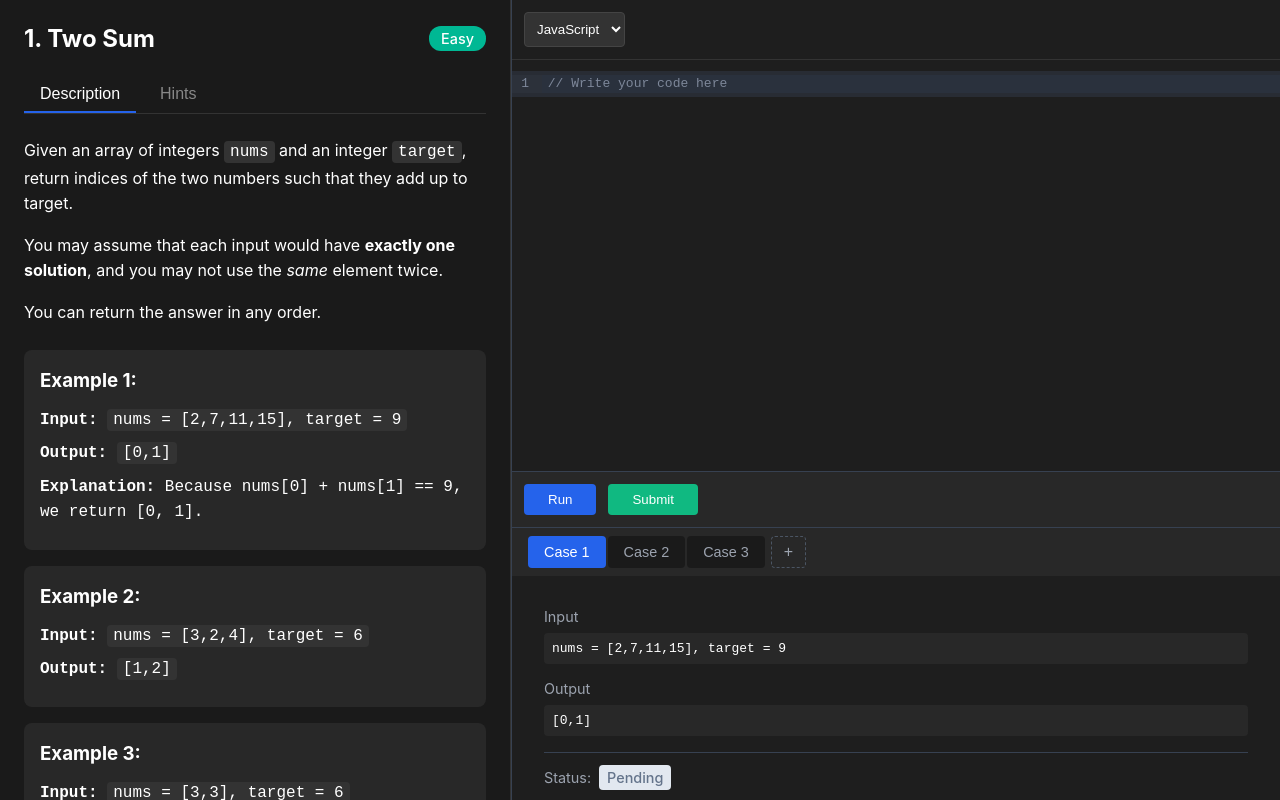
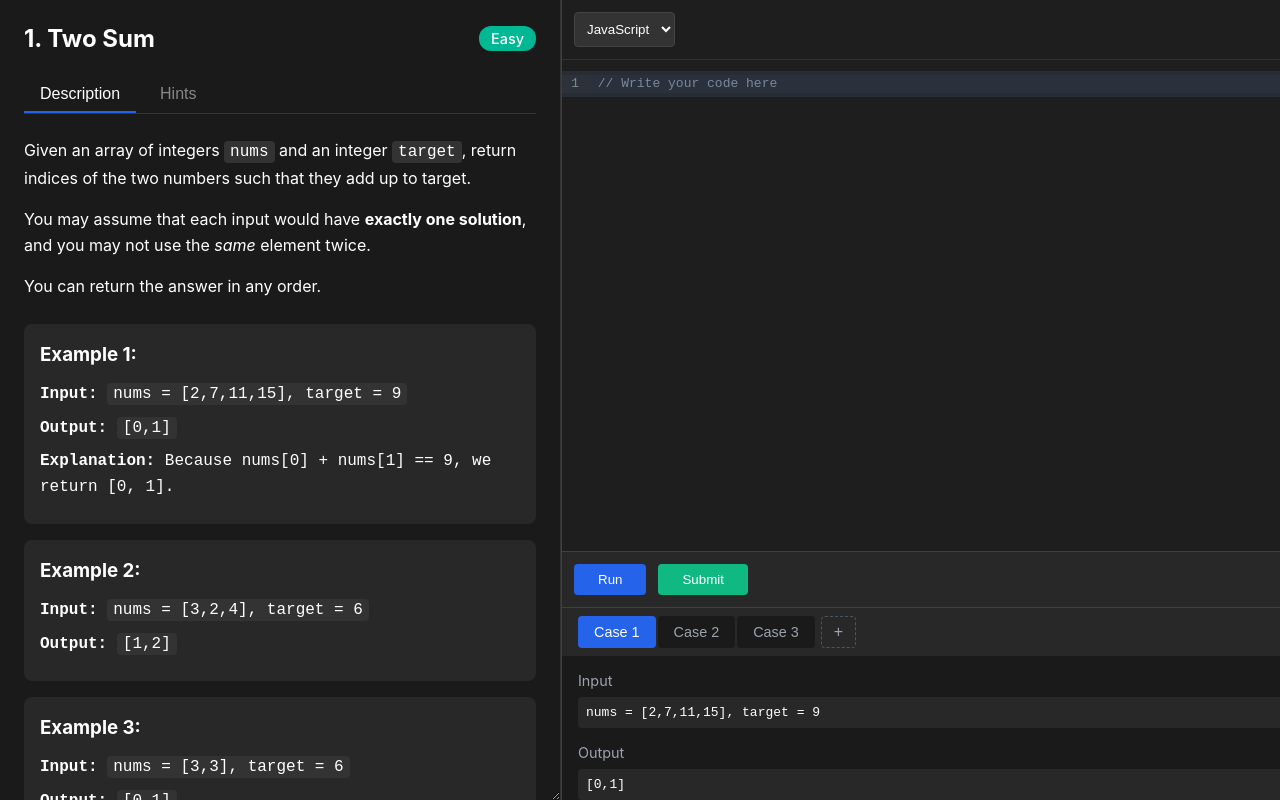
Before and after one commit to jesvinpd/Education_platform, a React (Create React App) app: page /problem/1 in a window 1280 px wide. Built offline with nearby package versions, Linux system fonts and the light colour scheme.

Commit message:
scroll bar in x direction solved for Problem.jsx

```diff
--- a/src/components/dashboard/css/Problem.css
+++ b/src/components/dashboard/css/Problem.css
@@ -3,14 +3,33 @@
   height: 100vh;
   background-color: #282828;
   color: #ffffff;
+  overflow-x: hidden;
 }
 
 .problem-description-panel {
-  flex: 1;
+  flex: 0 0 40%;
+  min-width: 400px;
+  max-width: 800px;
   padding: 24px;
   overflow-y: auto;
+  overflow-x: hidden;
   background-color: #1a1a1a;
   border-right: 1px solid #333;
+  resize: horizontal;
+  position: relative;
+  word-wrap: break-word;
+}
+
+/* Add resize handle */
+.problem-description-panel::after {
+  content: "";
+  position: absolute;
+  right: -5px;
+  top: 0;
+  bottom: 0;
+  width: 10px;
+  cursor: col-resize;
+  background: transparent;
 }
 
 .problem-header {
@@ -24,6 +43,8 @@
   font-size: 1.5rem;
   margin: 0;
   color: #ffffff;
+  word-wrap: break-word;
+  max-width: 100%;
 }
 
 .difficulty-tag {
@@ -82,6 +103,9 @@
 
 .example-content {
   font-family: monospace;
+  white-space: pre-wrap;
+  word-wrap: break-word;
+  max-width: 100%;
 }
 
 .example-input,
@@ -95,6 +119,9 @@ code {
   padding: 2px 6px;
   border-radius: 4px;
   font-family: monospace;
+  white-space: pre-wrap;
+  word-wrap: break-word;
+  max-width: 100%;
 }
 
 .constraints {
@@ -115,6 +142,7 @@ code {
   flex-wrap: wrap;
   gap: 8px;
   margin-top: 24px;
+  max-width: 100%;
 }
 
 .topic-tag {
@@ -123,134 +151,6 @@ code {
   font-size: 0.85rem;
   background-color: #333;
   color: #fff;
-}
-
-.code-panel {
-  flex: 1;
-  display: flex;
-  flex-direction: column;
-  background-color: #1e1e1e;
-}
-
-.editor-header {
-  padding: 12px;
-  border-bottom: 1px solid #333;
-}
-
-.language-select {
-  padding: 8px;
-  background-color: #333;
-  color: #fff;
-  border: 1px solid #444;
-  border-radius: 4px;
-}
-
-.editor-container {
-  min-height: 50%;
-  flex: 1;
-  overflow: hidden;
-}
-
-.action-buttons {
-  display: flex;
-  gap: 12px;
-  padding: 12px;
-  background-color: #282828;
-}
-
-.run-button,
-.submit-button {
-  padding: 8px 24px;
-  border: none;
-  border-radius: 4px;
-  font-weight: 500;
-  cursor: pointer;
-}
-
-.run-button {
-  background-color: #2563eb;
-  color: white;
-}
-
-.submit-button {
-  background-color: #10b981;
-  color: white;
-}
-
-.test-cases {
-  padding: 16px;
-  background-color: #282828;
-}
-
-.test-case {
-  margin-bottom: 16px;
-  border: 1px solid #333;
-  border-radius: 4px;
-  overflow: hidden;
-}
-
-.test-case-header {
-  display: flex;
-  justify-content: space-between;
-  align-items: center;
-  padding: 12px 16px;
-  background-color: #333;
-  border-top-left-radius: 4px;
-  border-top-right-radius: 4px;
-}
-
-.test-case-content {
-  padding: 16px;
-  background-color: #1E1E1E;
-  border-bottom-left-radius: 4px;
-  border-bottom-right-radius: 4px;
-}
-
-.test-status {
-  padding: 4px 8px;
-  border-radius: 4px;
-  font-size: 0.9rem;
-  font-weight: 500;
-}
-
-.test-status.pending {
-  background-color: #e2e8f0;
-  color: #64748b;
-}
-
-.test-status.running {
-  background-color: #bae6fd;
-  color: #0369a1;
-}
-
-.test-status.accepted {
-  background-color: #86efac;
-  color: #166534;
-}
-
-.test-status.wrong {
-  background-color: #fecaca;
-  color: #991b1b;
-}
-
-.test-status.time {
-  background-color: #fde68a;
-  color: #854d0e;
-}
-
-.test-status.runtime {
-  background-color: #fca5a5;
-  color: #7f1d1d;
-}
-
-.test-case-result {
-  margin-top: 8px;
-  padding-top: 8px;
-  border-top: 1px solid #333;
-}
-
-.run-test-button {
-  display: none;
 }
 
 .hints {
@@ -264,24 +164,20 @@ code {
   font-style: italic;
 }
 
-.status-container {
-  display: flex;
-  align-items: center;
-  gap: 8px;
+/* Scrollbar styling for the description panel */
+.problem-description-panel::-webkit-scrollbar {
+  width: 8px;
 }
 
-.status-label {
-  color: #9CA3AF;
-  font-size: 0.9rem;
+.problem-description-panel::-webkit-scrollbar-track {
+  background: #1a1a1a;
 }
 
-/* Update existing test-case-header style to properly align items */
-.test-case-header {
-  display: flex;
-  justify-content: space-between;
-  align-items: center;
-  padding: 12px 16px;
-  background-color: #333;
-  border-top-left-radius: 4px;
-  border-top-right-radius: 4px;
+.problem-description-panel::-webkit-scrollbar-thumb {
+  background: #4B5563;
+  border-radius: 4px;
 }
+
+.problem-description-panel::-webkit-scrollbar-thumb:hover {
+  background: #6B7280;
+}
```
